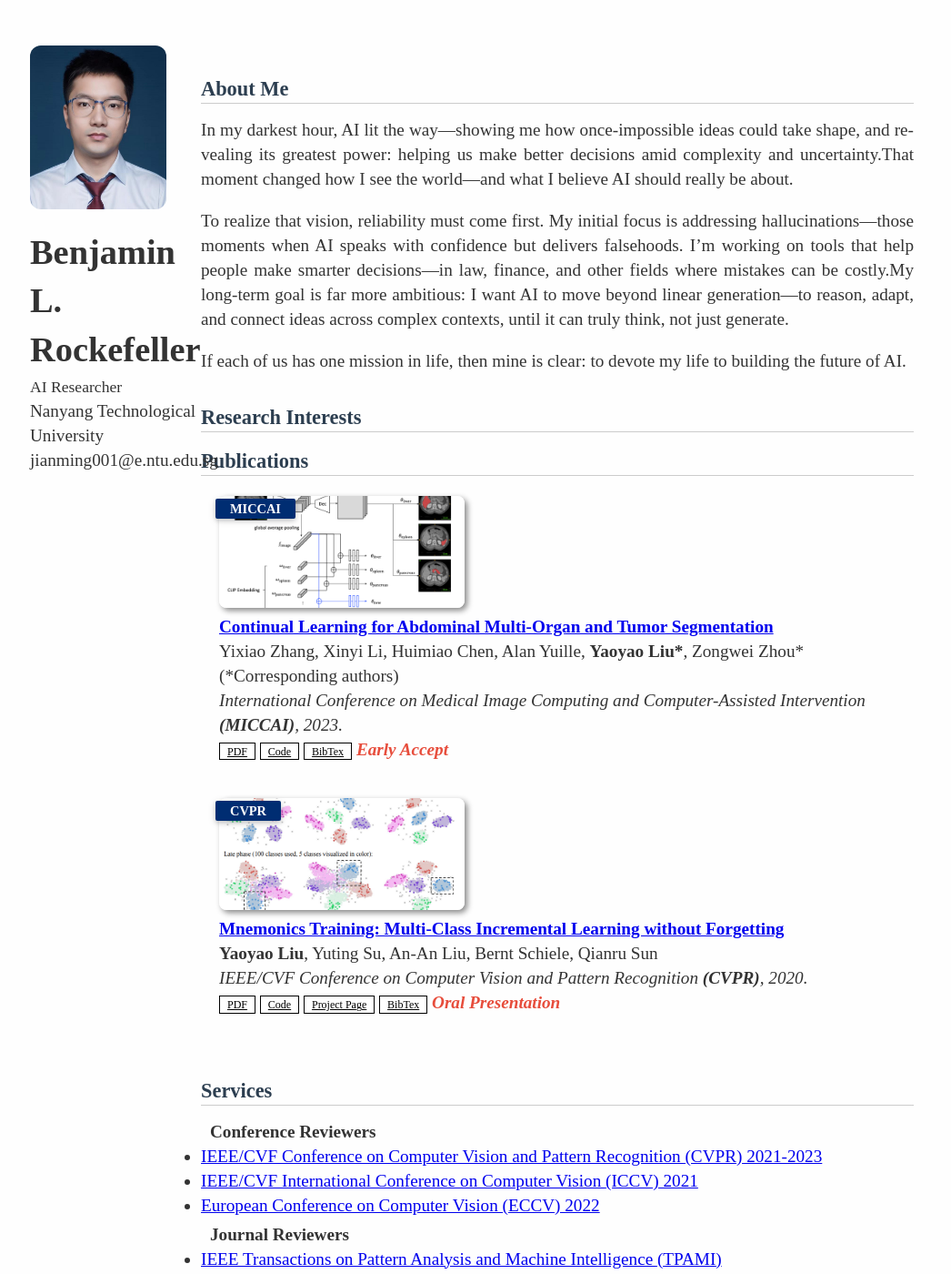
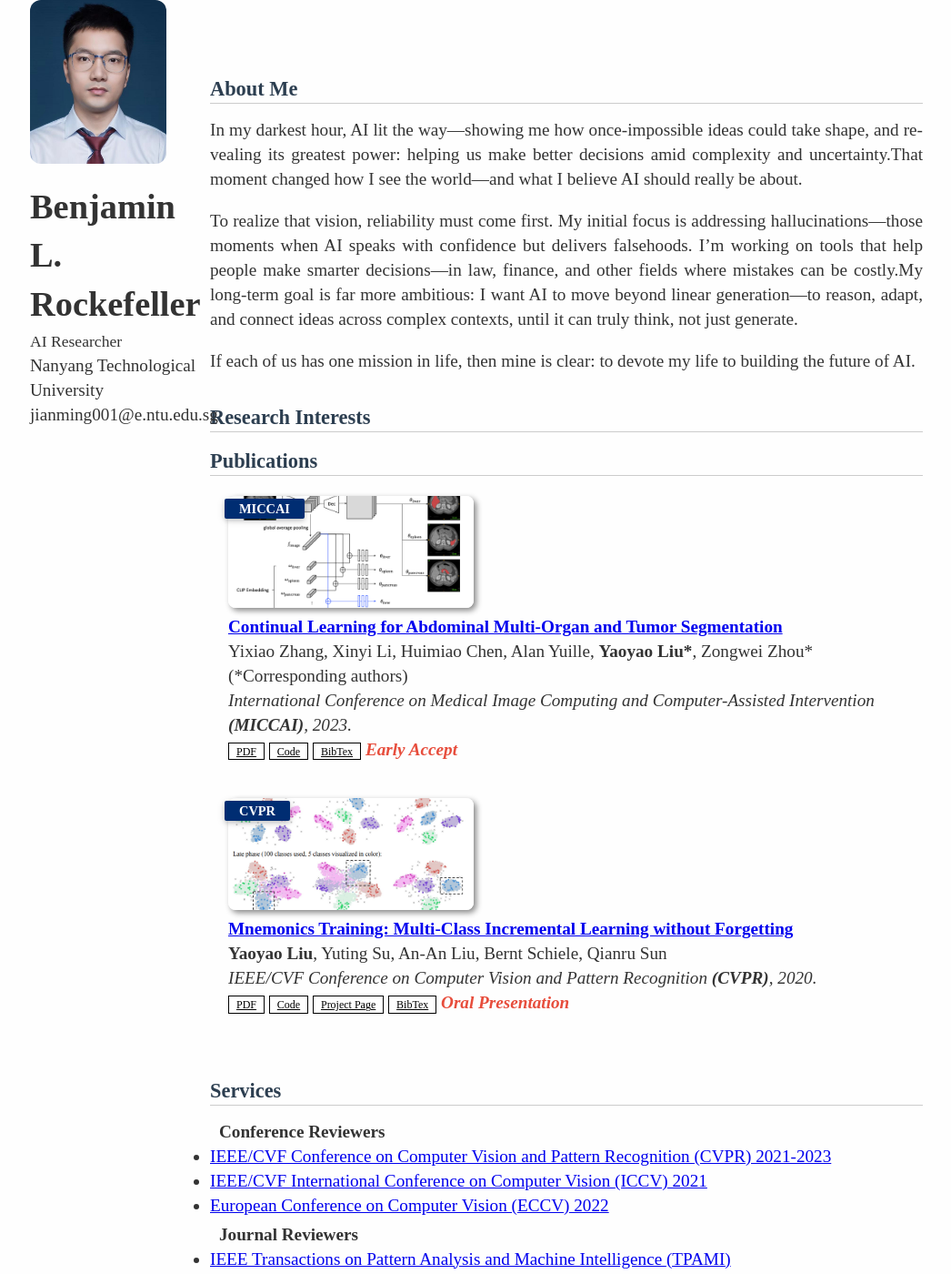
Before and after one commit to BenjaminRockefeller/benjaminrockefeller.github.io, a Jekyll site: the page built from index.md, in a window 1280 px wide and 1400 px high. Shown: the whole window at 91% size, without its empty margins (65-1111 px from the left). Built offline with Jekyll 4.4.1, drawn with Linux system fonts in a browser that asks for light colours; a style sheet for code colours, icons or effects is not loaded; our own code applies the rules of GitHub Pages for plain Markdown files.

Commit message:
Update minimal-light.scss

```diff
--- a/_sass/minimal-light.scss
+++ b/_sass/minimal-light.scss
@@ -31,28 +31,33 @@ body {
 }
 
 /* ===== 主布局结构 ===== */
+
 .wrapper {
   display: flex;
+  align-items: flex-start;     /* ⬅️ 主区块垂直顶部对齐 */
   max-width: 1100px;
   margin: 0 auto;
   padding-top: 0;
 }
 
 header {
-  width: 200px;            /* ⬅️ 缩小header宽度 */
+  width: 200px;
   position: fixed;
   padding-left: 0.5rem;
   padding-right: 0.5rem;
   text-align: left;
+  top: 0;                       /* 确保固定时从顶部开始 */
 }
 
 section {
-  margin-left: 180px;       /* ⬅️ 再次向左移正文区 */
+  margin-left: 190px;           /* 保持适中 */
   padding-left: 1rem;
-  width: calc(100% - 180px);
+  padding-top: 0;               /* ⬅️ 消除额外顶部间距 */
+  width: calc(100% - 190px);
   font-size: 1.2rem;
   max-width: 800px;
 }
+
 
 /* ===== 头像区域 ===== */
 .image.avatar img {
```
